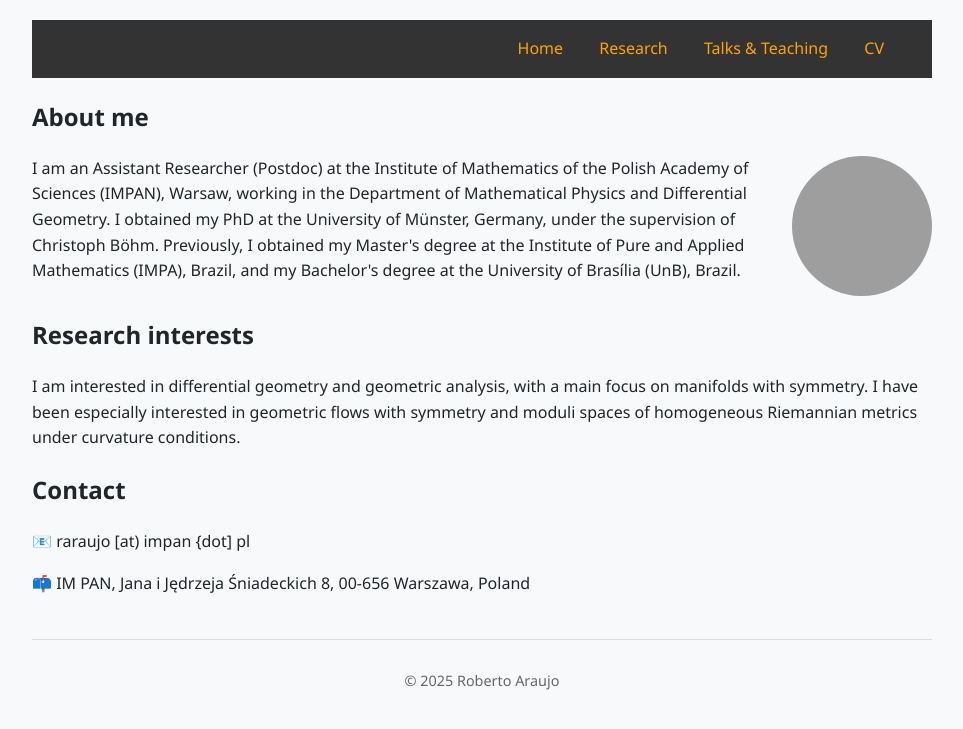
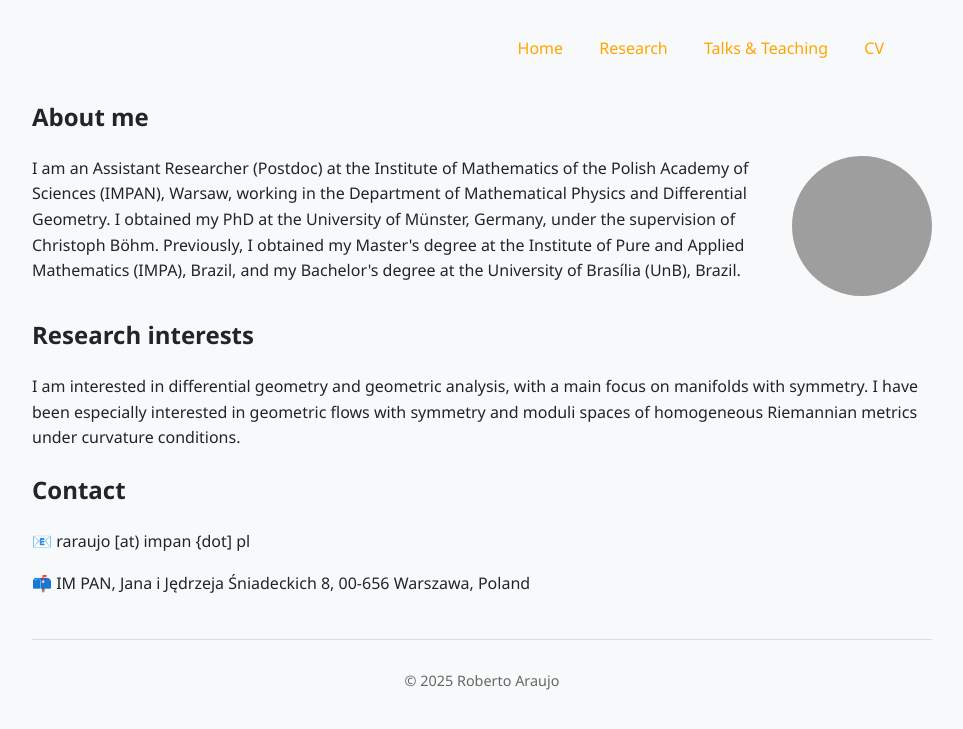
Before and after one commit to r-saraujo/r-saraujo.github.io, a Jekyll site: the page built from index.md, in a window 1280 px wide. Shown: the top 729 px of the page, without its empty margins (158-1121 px from the left). Built offline with Jekyll 4.4.1, drawn with Linux system fonts in a browser that asks for light colours; grey boxes are pictures that could not be loaded.

Commit message:
Update style.css

```diff
--- a/assets/style.css
+++ b/assets/style.css
@@ -23,7 +23,7 @@ body {
 header {
       display: flex;
       justify-content: flex-end; /* Align nav to right */
-      background-color: #333;
+      background-color: #f8f9fa;
       padding: 1rem 2rem;
     }
 
```
